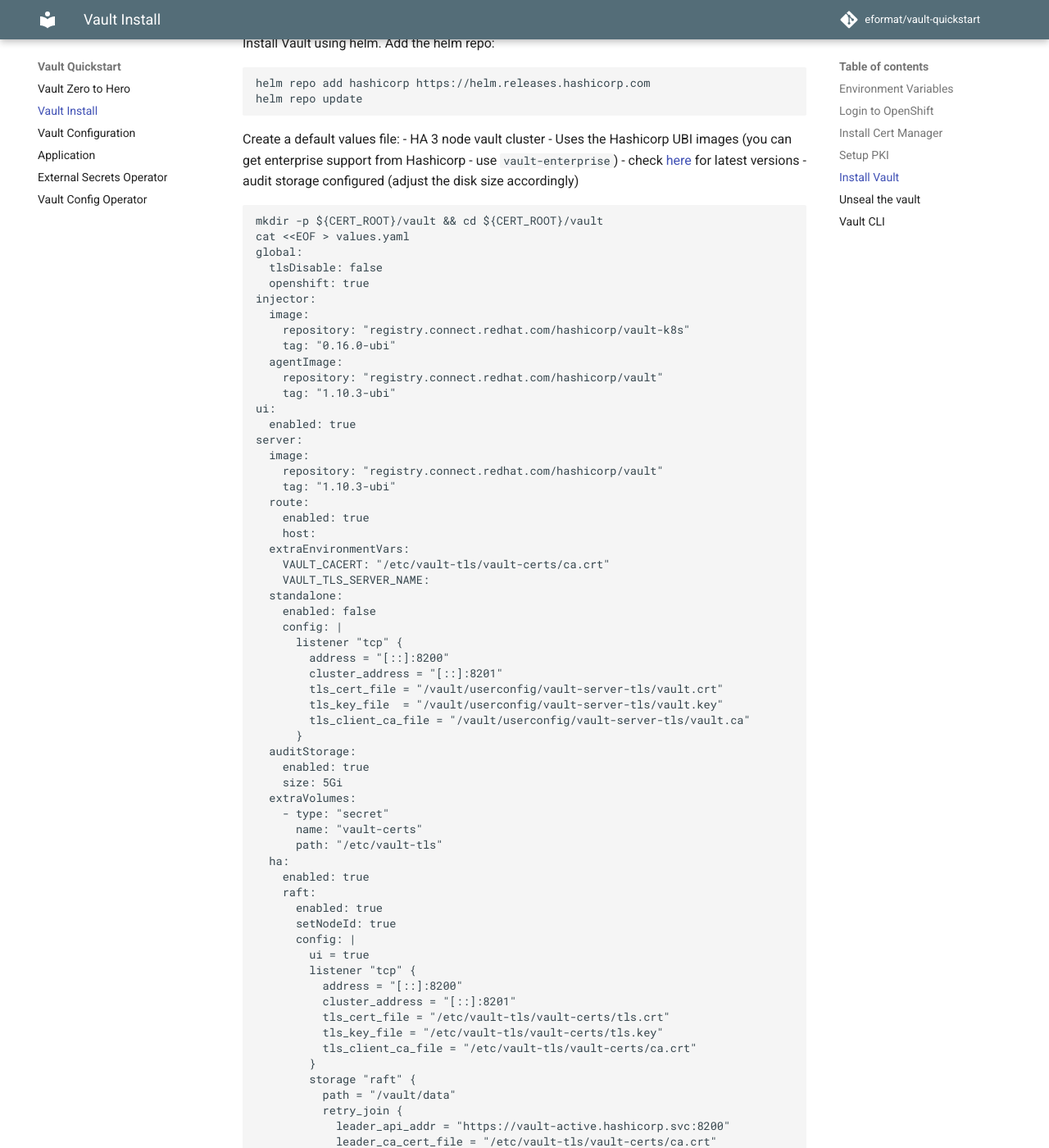
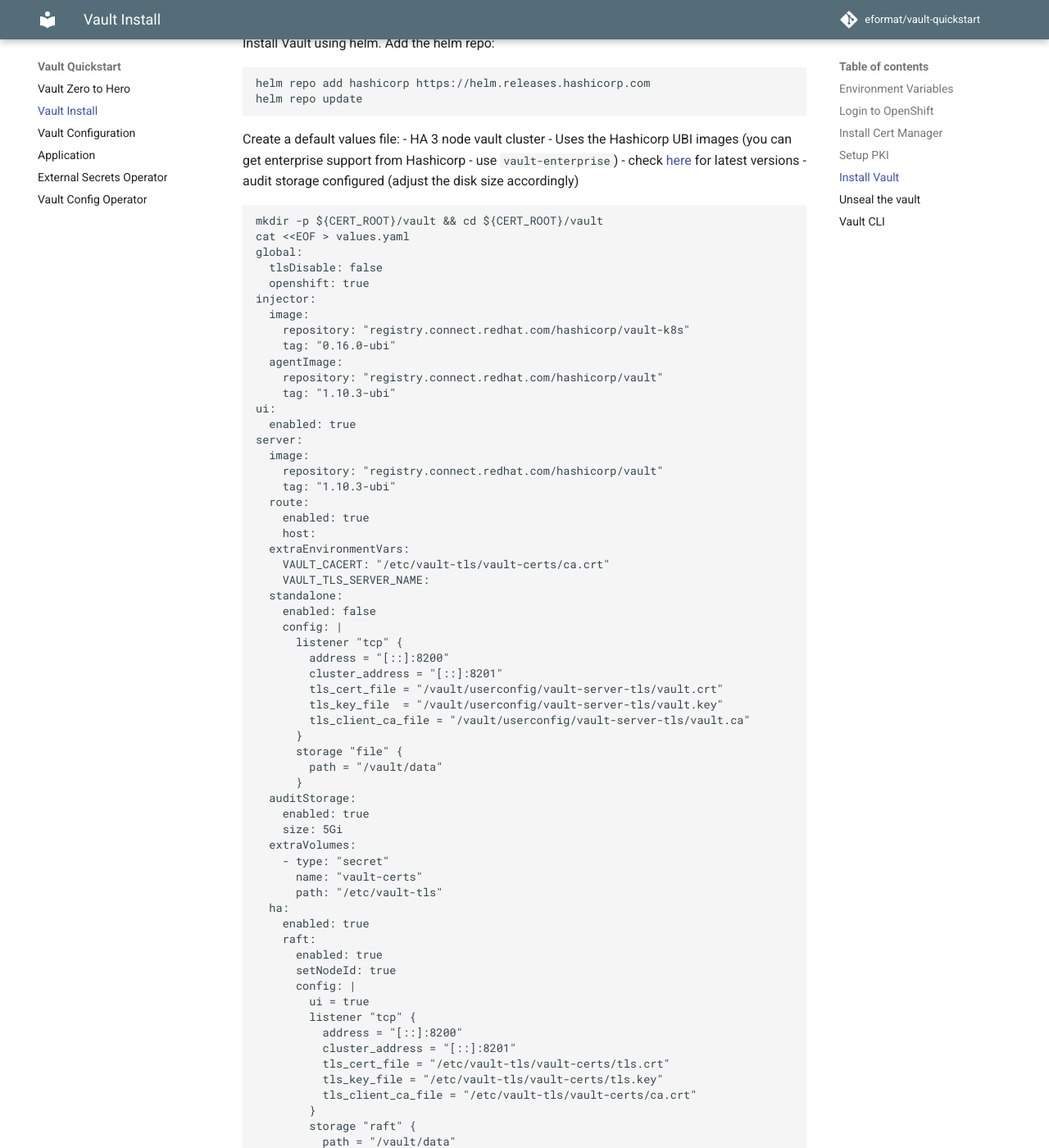
Before and after one commit to eformat/vault-quickstart, an MkDocs documentation site: the page built from docs/1-vault-install.md, in a window 1280 px wide and 1400 px high, scrolled down 4674 px. Shown: the whole window at 82% size. Built offline with MkDocs 1.6.1 and Material for MkDocs 9.7.7, drawn with Linux system fonts in a browser that asks for light colours; comment, search, counter and statistics services are not loaded; some of the changed text lies outside the part shown.

Commit message:
🍤 add standalone config just in case 🍤

```diff
--- a/docs/1-vault-install.md
+++ b/docs/1-vault-install.md
@@ -281,6 +281,9 @@
         tls_key_file  = "/vault/userconfig/vault-server-tls/vault.key"
         tls_client_ca_file = "/vault/userconfig/vault-server-tls/vault.ca"
       }
+      storage "file" {
+        path = "/vault/data"
+      }
   auditStorage:
     enabled: true
     size: 5Gi
```
